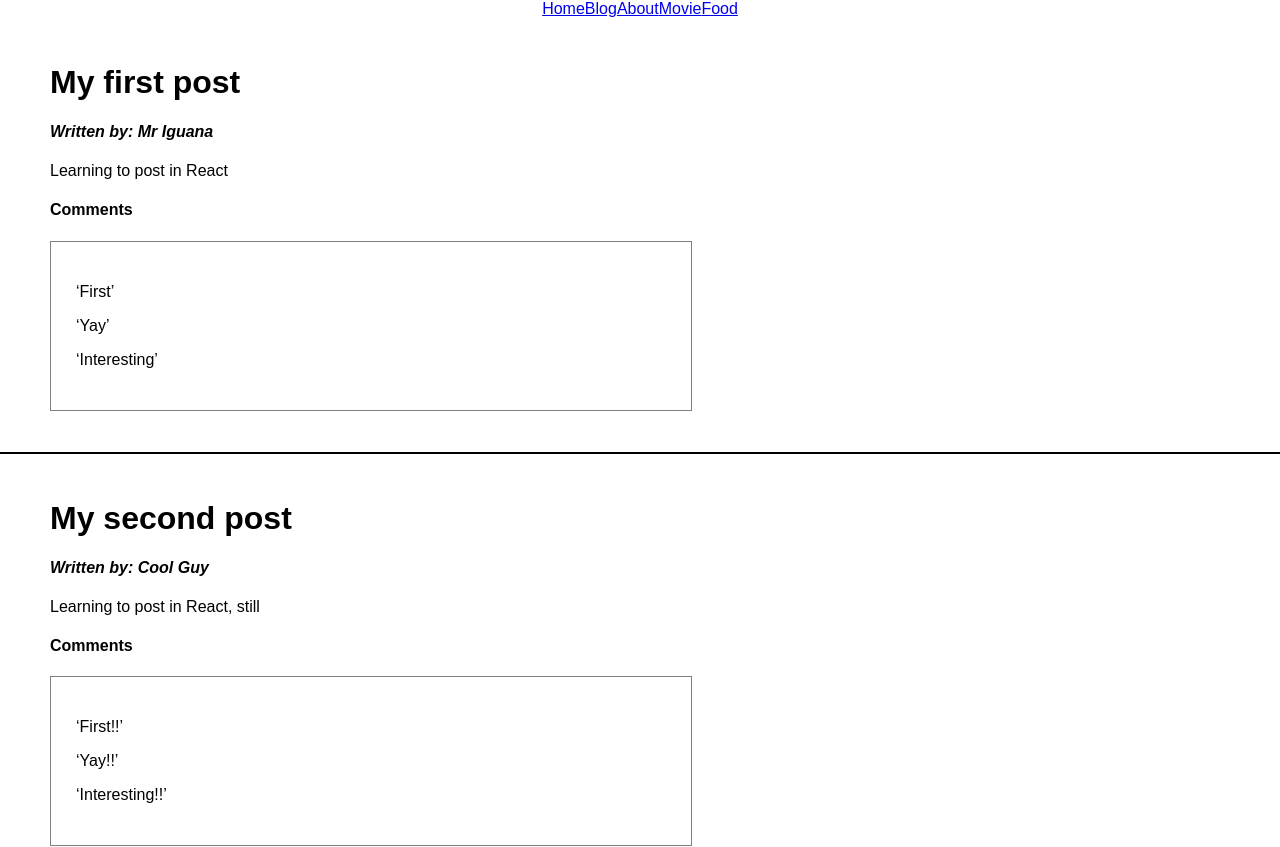
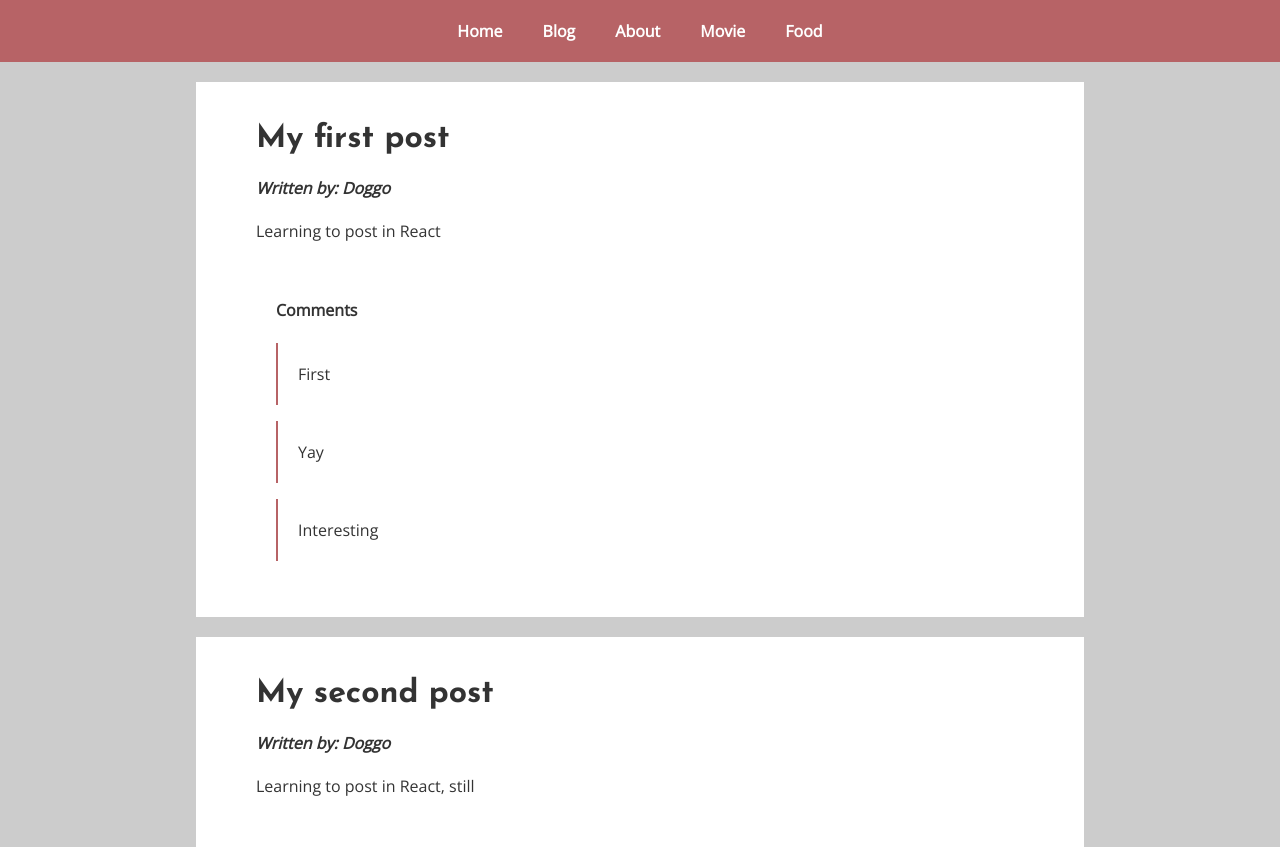
Before and after one commit to jacquelynmarcella/react_blog, a React (Create React App) app: page /blog in a window 1280 px wide. Shown: the top 847 px of the page. Built offline with nearby package versions, Linux system fonts and the light colour scheme.

Commit message:
Added styling

```diff
--- a/public/index.html
+++ b/public/index.html
@@ -8,6 +8,7 @@
       manifest.json provides metadata used when your web app is added to the
       homescreen on Android. See https://developers.google.com/web/fundamentals/engage-and-retain/web-app-manifest/
     -->
+    <link href="https://fonts.googleapis.com/css?family=Josefin+Sans:400,700|Open+Sans" rel="stylesheet">
     <link rel="manifest" href="%PUBLIC_URL%/manifest.json">
     <link rel="shortcut icon" href="%PUBLIC_URL%/favicon.ico">
     <!--
@@ -19,7 +20,7 @@
       work correctly both with client-side routing and a non-root public URL.
       Learn how to configure a non-root public URL by running `npm run build`.
     -->
-    <title>React App</title>
+    <title>Blog</title>
   </head>
   <body>
     <noscript>
--- a/src/About.js
+++ b/src/About.js
@@ -5,7 +5,8 @@ class About extends Component {
   render() {
     return (
       <div>
-        <p>About</p>
+        <h1>About</h1>
+        <p>Woof</p>
       </div>
     );
   }
--- a/src/App.css
+++ b/src/App.css
@@ -1,36 +1,67 @@
+body {
+  background: #CCCCCC;
+  margin: 0 auto;
+  color: rgba(0,0,0,.8);
+  font-family: 'Open Sans', sans-serif;
+}
+
 .App {
   text-align: center;
 }
 
-.App-logo {
-  animation: App-logo-spin infinite 20s linear;
-  height: 80px;
+nav {
+  background: #B76366;
+  margin: 0 auto;
+  padding: 20px;
 }
 
-.App-header {
-  background-color: #222;
-  padding: 50px;
+nav a {
   color: white;
+  font-weight: 800;
+  text-decoration: none;
+  margin: 0 20px;
 }
 
-.App-title {
-  font-size: 1.5em;
-}
-
-.App-intro {
-  font-size: large;
+nav a:hover {
+  color: rgba(0,0,0,.8);
 }
 
 .post {
-  border-bottom: 2px solid black;
   text-align: left;
-  padding: 25px 50px;
+  width: 60%;
+  margin: 20px auto;
+  padding: 20px 60px;
+  background: white;
 }
 
 .comments {
-  border: 1px solid grey;
-  width: 50%;
-  padding: 25px;
+  padding: 20px;
+}
+
+.comments p {
+  border-left: 2px solid #B76366;
+  padding: 20px;
+}
+
+.hero {
+  background: url('https://media.giphy.com/media/XLsDo3hdxWpdm/giphy.gif');
+  background-size: cover;
+  background-position: 0 25%;
+  margin: -45px auto 0 auto;
+}
+
+h1 {
+  font-family: 'Josefin Sans', sans-serif;
+}
+
+h4 {
+  font-weight: 800;
+}
+
+.hero h1 {
+  padding: 250px 0;
+  font-size: 4em;
+  font-weight: 800;
 }
 
 @keyframes App-logo-spin {
--- a/src/App.js
+++ b/src/App.js
@@ -32,12 +32,12 @@ class App extends Component {
             <Link to="/food">Food</Link>
           </nav>
           <Route exact path="/" component={Home} />
-          <Route path="/blog" component={
+          <Route exact path="/blog" component={
             () => (<Blog posts={this.props.posts} />
               )} />
-          <Route path="/about" component={About} />
-          <Route path="/food" component={Food} />
-          <Route path="/movie" component={Movie} />
+          <Route exact path="/about" component={About} />
+          <Route exact path="/food" component={Food} />
+          <Route exact path="/movie" component={Movie} />
         </div>
       </Router>
    {/*     {allPosts}*/}
--- a/src/Blog.js
+++ b/src/Blog.js
@@ -5,8 +5,8 @@ import Author from './Author.js';
 
 class Blog extends Component {
   render() {
-  	      const allPosts = this.props.posts.map( post => {
-        return (
+  	const allPosts = this.props.posts.map( post => {
+		return (
           <div class="post">
             <h1 className="Title">{post.title}</h1>
             <Author author={post.author} />
--- a/src/Comments.js
+++ b/src/Comments.js
@@ -3,12 +3,12 @@ import React, { Component } from 'react';
 class Comment extends Component {
 	render() {
 		const allComments = this.props.comments.map( comment => {
-			return <p>&lsquo;{comment}&rsquo;</p>
+			return <p>{comment}</p>
 		});
 		return (
-			<div>
-			<h4>Comments</h4>
-			<p className="comments">{ allComments }</p>
+			<div className="comments">
+				<h4>Comments</h4>
+				{ allComments }
 			</div>
 		);
 	}
--- a/src/Food.js
+++ b/src/Food.js
@@ -5,7 +5,8 @@ class Food extends Component {
   render() {
     return (
       <div>
-      	<p>Food</p>
+      	<h1>Favorite Food</h1>
+      	<h3>Spaghetti</h3>
       </div>
     );
   }
--- a/src/Home.js
+++ b/src/Home.js
@@ -5,7 +5,9 @@ class Home extends Component {
   render() {
     return (
       <div>
-        <p>Home</p>
+        <header className="hero">
+        	<h1>DOG DOES A BLOG</h1>
+        </header>
       </div>
     );
   }
--- a/src/Movie.js
+++ b/src/Movie.js
@@ -5,7 +5,8 @@ class Movie extends Component {
   render() {
     return (
       <div>
-        <p>Movie</p>
+        <h1>Favorite Movie</h1>
+        <h3>Air Bud</h3>
       </div>
     );
   }
--- a/src/index.js
+++ b/src/index.js
@@ -6,7 +6,7 @@ import registerServiceWorker from './registerServiceWorker';
 
 let posts = [{
 	title: "My first post",
-	author: "Mr Iguana",
+	author: "Doggo",
 	content: "Learning to post in React",
 	comments: [
 		"First",
@@ -16,7 +16,7 @@ let posts = [{
   },
   {
 	title: "My second post",
-	author: "Cool Guy",
+	author: "Doggo",
 	content: "Learning to post in React, still",
 	comments: [
     	"First!!",
```
